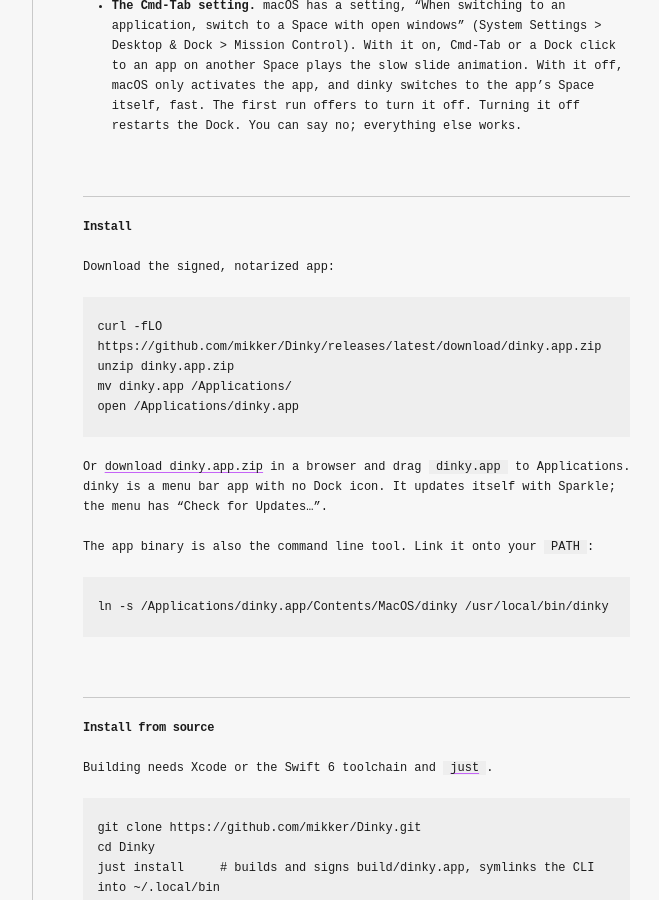
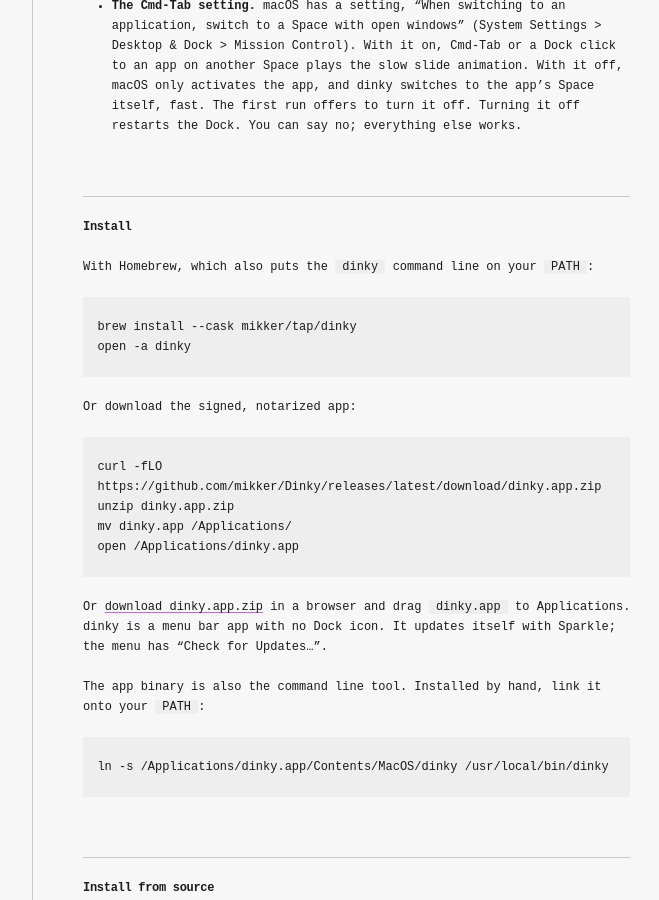
Before and after one commit to eduwass/Dinky, a Jekyll site: the page built from docs/index.md, in a window 1280 px wide and 900 px high, scrolled down 1105 px. Shown: the whole window, without its empty margins (205-864 px from the left). Built offline with Jekyll 4.4.1, drawn with Linux system fonts in a browser that asks for light colours.

Commit message:
Publish releases to the Homebrew tap
Packaging writes dist/dinky.rb from scripts/dinky.rb.template with the
version and the zip's checksum, the release uploads it next to the
zip and the appcast, and then pushes it to mikker/homebrew-tap through
a temporary clone, as Fst and Moves do. Re-running a published release
only retries the tap update. The docs and README lead with
`brew install --cask mikker/tap/dinky`, whose binary stanza also links
the command line.

````diff
--- a/docs/index.md
+++ b/docs/index.md
@@ -54,7 +54,14 @@
 
 ## Install
 
-Download the signed, notarized app:
+With Homebrew, which also puts the `dinky` command line on your `PATH`:
+
+```sh
+brew install --cask mikker/tap/dinky
+open -a dinky
+```
+
+Or download the signed, notarized app:
 
 ```sh
 curl -fLO https://github.com/mikker/Dinky/releases/latest/download/dinky.app.zip
@@ -68,7 +75,8 @@
 no Dock icon. It updates itself with Sparkle; the menu has "Check for
 Updates…".
 
-The app binary is also the command line tool. Link it onto your `PATH`:
+The app binary is also the command line tool. Installed by hand, link it onto
+your `PATH`:
 
 ```sh
 ln -s /Applications/dinky.app/Contents/MacOS/dinky /usr/local/bin/dinky
````
Also changed, not shown: RELEASING.md (+2 -2 lines), README.md, 3 other files.
